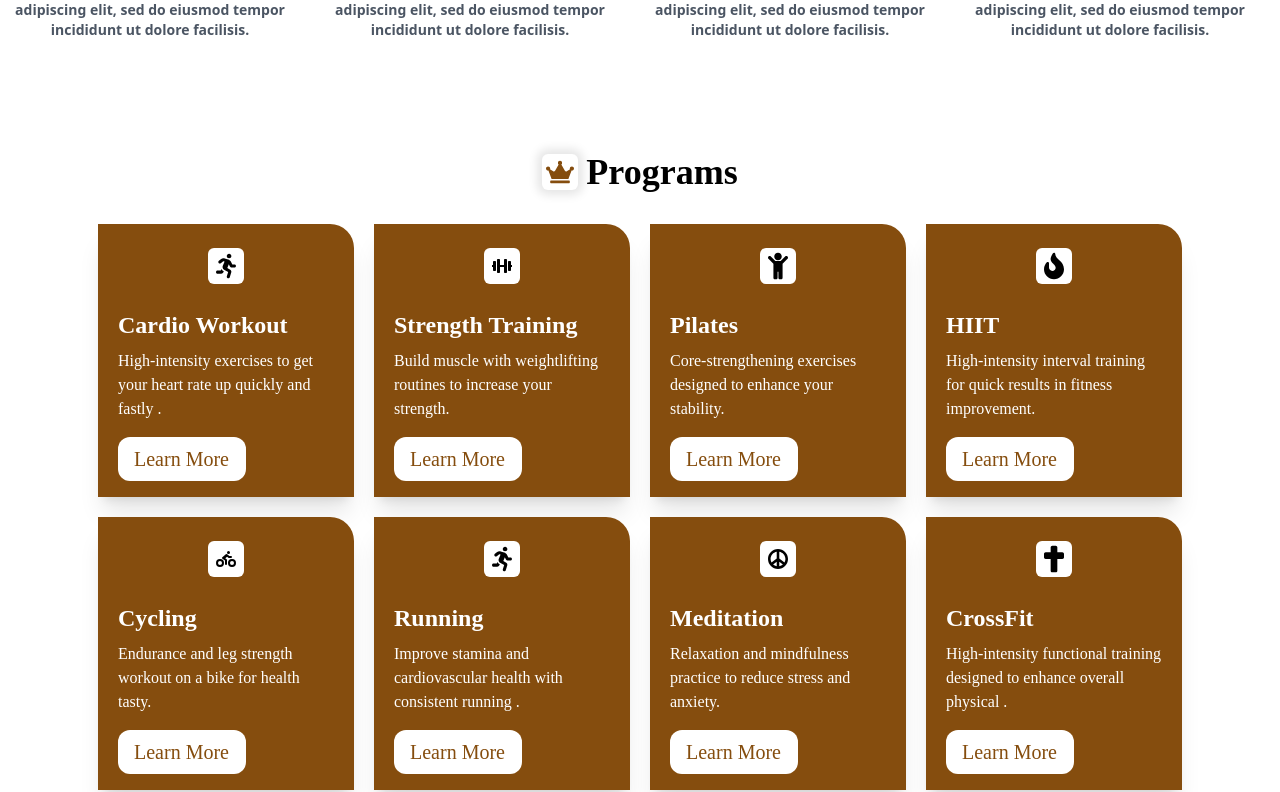
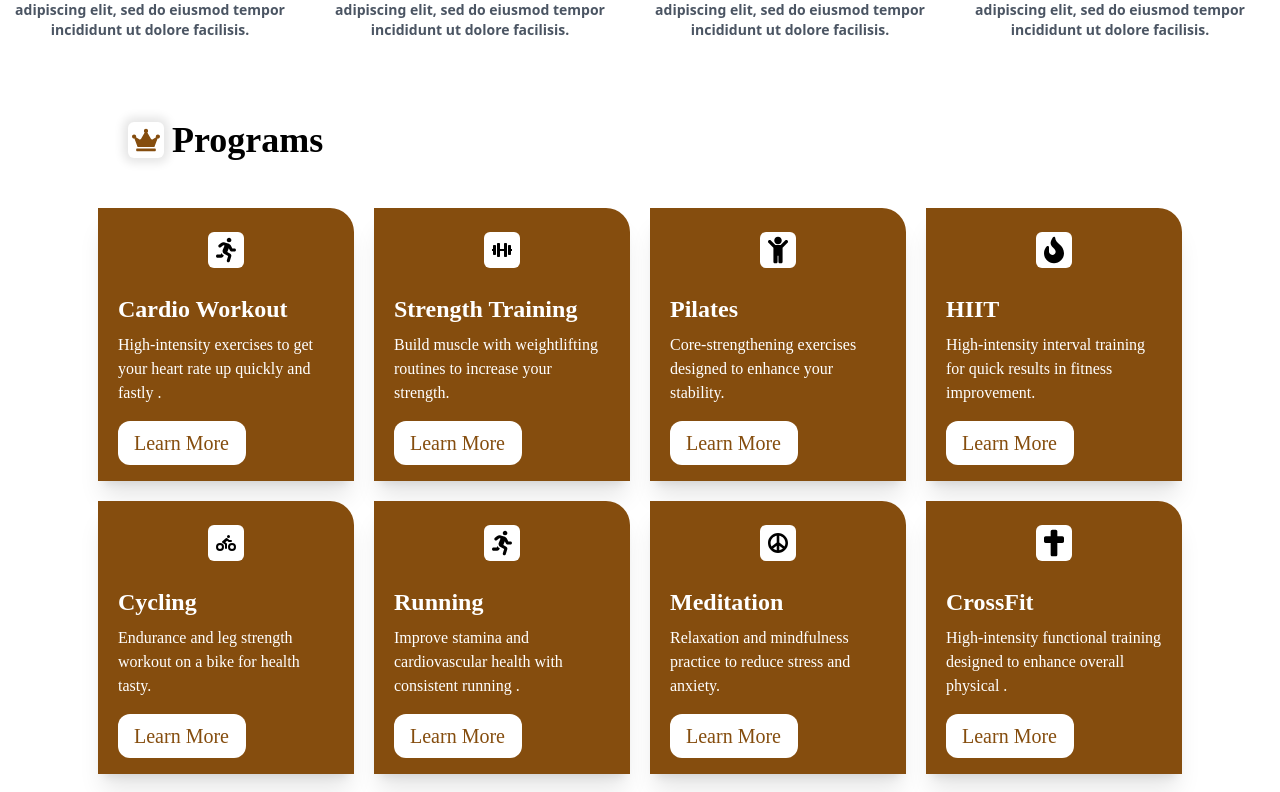
Before and after one commit to imabuzerkhan/Fitness-Website, a React (Vite) app: page / in a window 1280 px wide. Shown: the part 1208-2000 px from the top of the page. Built offline with nearby package versions, Linux system fonts and the light colour scheme.

Commit message:
new changes

```diff
--- a/src/App.jsx
+++ b/src/App.jsx
@@ -4,7 +4,7 @@ import Home from "./Pages/home/Home";
 import Gallery from "./Pages/gallery/Gallery";
 import About from "./Pages/about/About";
 import Contact from "./Pages/contact/Contact";
-import Plans from "./Pages/Plans/Plans";
+
 import Trainers from "./Pages/trainers/Trainers";
 import Navbar from "./Components/Navbar";
 
@@ -18,7 +18,7 @@ function App() {
         <Route path="/about" element={<About />} />
         <Route path="/contact" element={<Contact />} />
         <Route path="/gallery" element={<Gallery />} />
-        <Route path="/plans" element={<Plans />} />
+
         <Route path="/trainers" element={<Trainers />} />
       </Routes>
     </Router>
--- a/src/Components/Programs.jsx
+++ b/src/Components/Programs.jsx
@@ -19,11 +19,15 @@ const iconMap = {
 
 const Programs = () => {
   return (
-    <div className="main-programs flex items-center justify-center flex-col  py-4  sm:px-10 w-full mt-10 md:mt-20">
-      <h1 className='font-["Kanit"] text-2xl md:text-4xl font-[800] flex items-center gap-2'>
-        <FaCrown className='text-yellow-800 bg-white shadow-custom  cursor-pointer p-1 rounded-md text-3xl  md:text-4xl ' />Programs
+    <>
+    <div className="content md:px-32 mt-16 ">
+       <h1 className='font-["Kanit"] text-2xl md:text-4xl font-[800] flex items-center gap-2'>
+        <FaCrown className='text-yellow-800 bg-white shadow-custom  cursor-pointer p-1 rounded-md text-3xl  md:text-4xl  ' />Programs
       </h1>
-      <div className="main-card grid grid-cols-1 sm:grid-cols-2   lg:grid-cols-3 xl:grid-cols-4 gap-5 px-8  md:px-20 lg:px-12  mt-8 items-center justify-center  ">
+    </div>
+    <div className="main-programs flex items-center justify-center flex-col  py-4  sm:px-10 w-full ">
+
+      <div className="main-card grid grid-cols-1 sm:grid-cols-2   lg:grid-cols-3 xl:grid-cols-4 gap-5 px-4  md:px-20 lg:px-12  mt-8 items-center justify-center  ">
         {fitnessData.map(({ title, description, icon }, index) => (
           <div key={index} className="card bg-yellow-800  shadow-xl pt-4 pb-4 px-5 rounded-tr-3xl  h-auto w-72 sm:w-60 md:w-64     ">
             <div className="icon text-4xl mb-4 text-black  my-2 cursor-pointer  ">{iconMap[icon]}</div>
@@ -34,6 +38,8 @@ const Programs = () => {
         ))}
       </div>
     </div>
+
+    </>
   );
 };
 
--- a/src/Pages/Plans/Plans.jsx
+++ /dev/null
@@ -1,11 +0,0 @@
-import React from 'react'
-import Faq from '../../Components/Faq'
-const Plans = () => {
-  return (
-    <div>
-      <Faq/>
-    </div>
-  )
-}
-
-export default Plans
--- a/src/Pages/home/Home.jsx
+++ b/src/Pages/home/Home.jsx
@@ -5,7 +5,7 @@ import Value from '../../Components/Value'
 import Choose from '../../Components/Choose'
 import RegistrationBanner from '../../Components/RegistrationBanner'
 import Trainers from '../../Components/Trainers'
-import Plan from '../../Components/Plan'
+
 import Footer from '../../Components/Footer'
 const Home = () => {
   return (
@@ -16,7 +16,7 @@ const Home = () => {
    <Value></Value>
    <RegistrationBanner></RegistrationBanner>
    <Trainers></Trainers>
-   <Plan></Plan>
+
    <Footer></Footer>
 
    </>
```
Also changed, not shown: src/Components/Form.jsx (line endings or trailing spaces).
